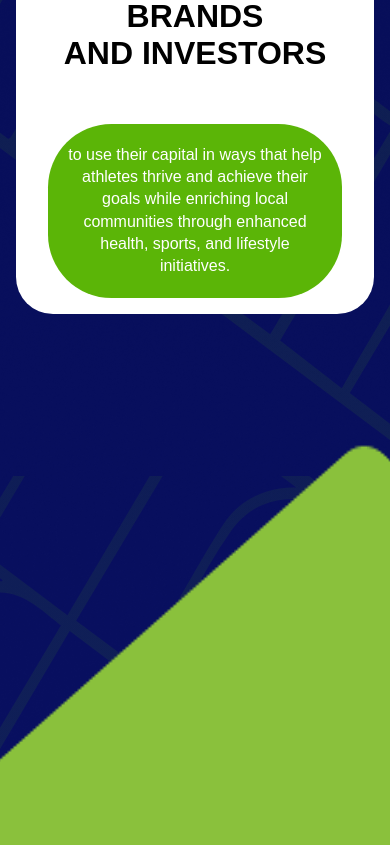
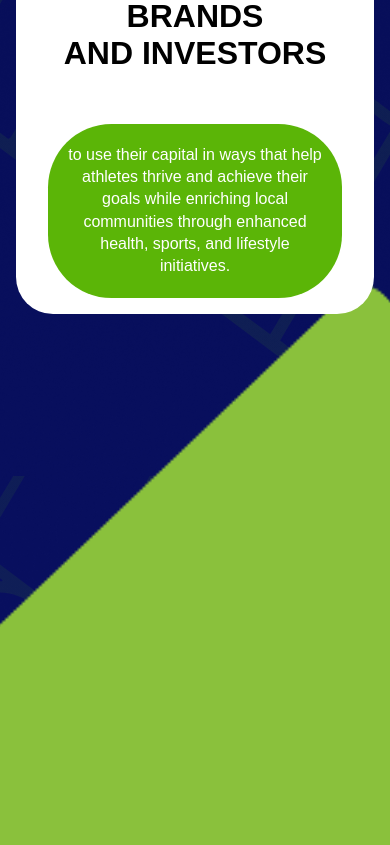
Before and after one commit to seifelden66/play-game, a Vue app: page / in a window 390 px wide. Shown: the part 4739-5584 px from the top of the page. Built offline with nearby package versions, Linux system fonts and the light colour scheme; a web font is replaced by a local one.

Commit message:
fixed on ipad size

```diff
--- a/src/App.vue
+++ b/src/App.vue
@@ -578,6 +578,7 @@ section.gameplan {
   text-decoration: none;
   color: inherit;
 }
+
 @media (max-width: 768px) {
   .footer-section {
     clip-path: polygon(0 20%, 100% 0%, 100% 100%, 0% 100%);
--- a/src/components/ContactSection.vue
+++ b/src/components/ContactSection.vue
@@ -177,17 +177,43 @@ export default {
 .full-width {
   grid-column: 1 / -1;
 }
+@media(max-width:1200px){
 
+  .bgimage {
+    width: 100%;
+    top: 48%;
+    height: 150%;
+  }
+  .contact-content {
+  /* height: 100vh; */
+  padding-top: 250px;
+
+  }
+}
+@media(max-width:992px){
+  .bgimage {
+    width: 120%;
+    top: 48%;
+    height: 135%;
+  }
+  .contact-content {
+  /* height: 100vh; */
+  padding-top: 200px;
+
+}
+}
 @media (max-width: 768px) {
   .contact-section {
     display: flex;
     align-items: center;
-    min-height: 150vh;
+    min-height: 140vh;
     margin-top: 0px;
   }
   .contact-content {
     flex-direction: column;
     gap: 2rem;
+    padding-top: 150px;
+
   }
   .contact-left {
     text-align: center;
```
